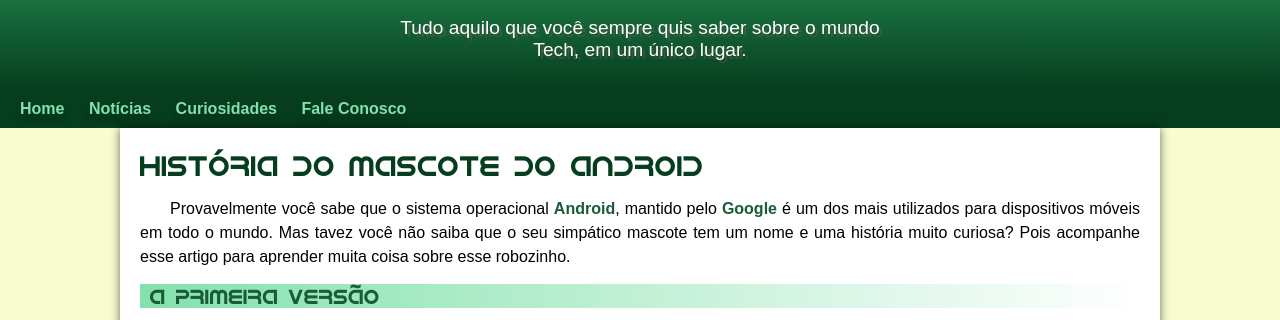
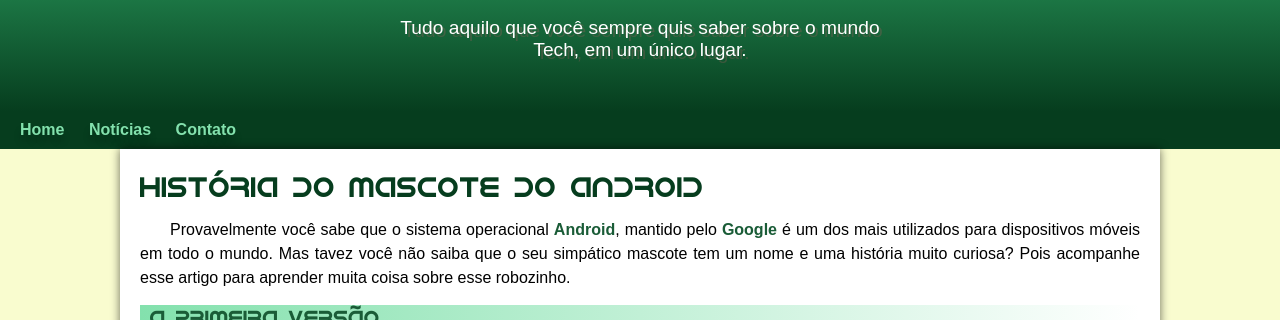
Before and after one commit to willianslc/projeto-android, a plain HTML site: page index.html in a window 1280 px wide. Shown: the part 100-420 px from the top of the page. Drawn offline with Linux system fonts and the light colour scheme.

Commit message:
Problema de padding corrigido

```diff
--- a/estilo/style.css
+++ b/estilo/style.css
@@ -58,7 +58,7 @@ header h1 {
     text-shadow:  2px 2px 0px rgba(0, 0, 0, 0.274);
 }
 
-header p {
+header > p {
     color: white;
     font-family: var(--fonte-padrao);
     font-size: 1.2em;
@@ -66,7 +66,7 @@ header p {
     padding-right: 10px;
     padding-left: 10px;
     margin: auto;
-    margin-bottom: 20px;
+    padding-bottom: 50px;
     text-shadow:  3px 3px 0px rgba(158, 93, 93, 0.315);
 }
 
--- a/index.html
+++ b/index.html
@@ -25,8 +25,7 @@
     <nav>
         <a href="#">Home</a>
         <a href="#">Notícias</a>
-        <a href="#">Curiosidades</a>
-        <a href="#">Fale Conosco</a>
+        <a href="#">Contato</a>
     </nav>
 
     <main>
```
